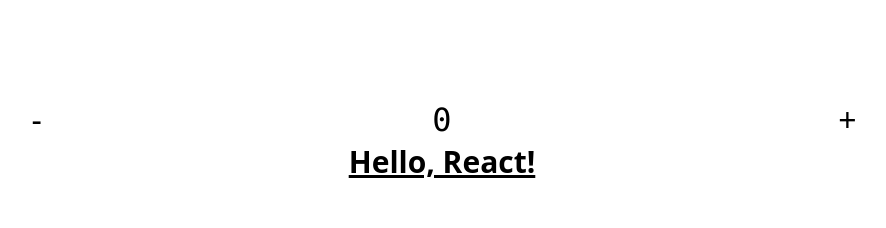
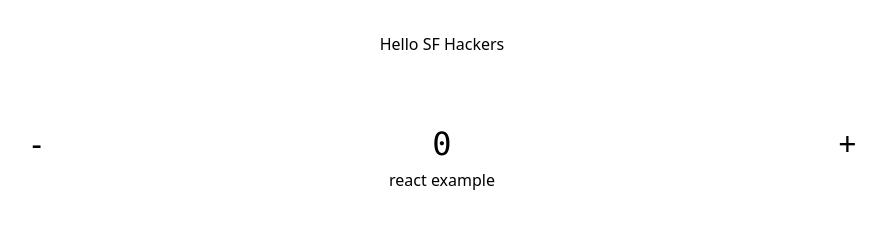
Before and after one commit to SF-Hacks-at-SFSU/SFHacks2024, an Astro site: page / in a window 1280 px wide. Shown: the whole page, without its empty margins (198-1084 px from the left). Built offline with nearby package versions, Linux system fonts and the light colour scheme; Astro itself is replaced by a stand-in of ours.

Commit message:
tools set up

```diff
--- a/src/pages/index.astro
+++ b/src/pages/index.astro
@@ -27,9 +27,13 @@
 		</style>
 	</head>
 	<body>
+
 		<main>
+
+			<h1 class="flex items-center justify-center"> Hello SF Hackers</h1>
+
 			<Counter {...someProps} client:visible>
-				<h1 class="text-3xl font-bold underline">Hello, React!</h1>
+				<p>react example</p>
 			</Counter>
 		</main>
 	</body>
```
